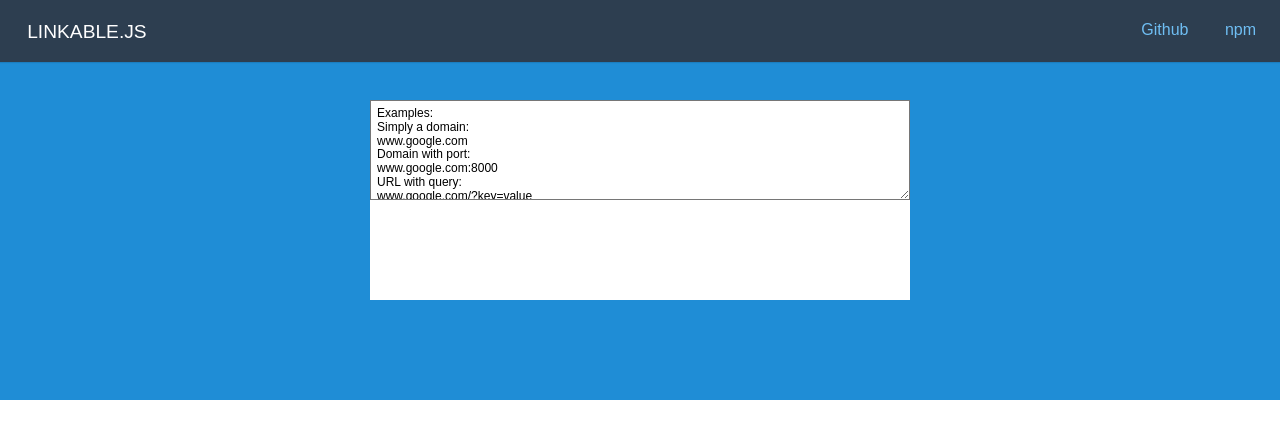
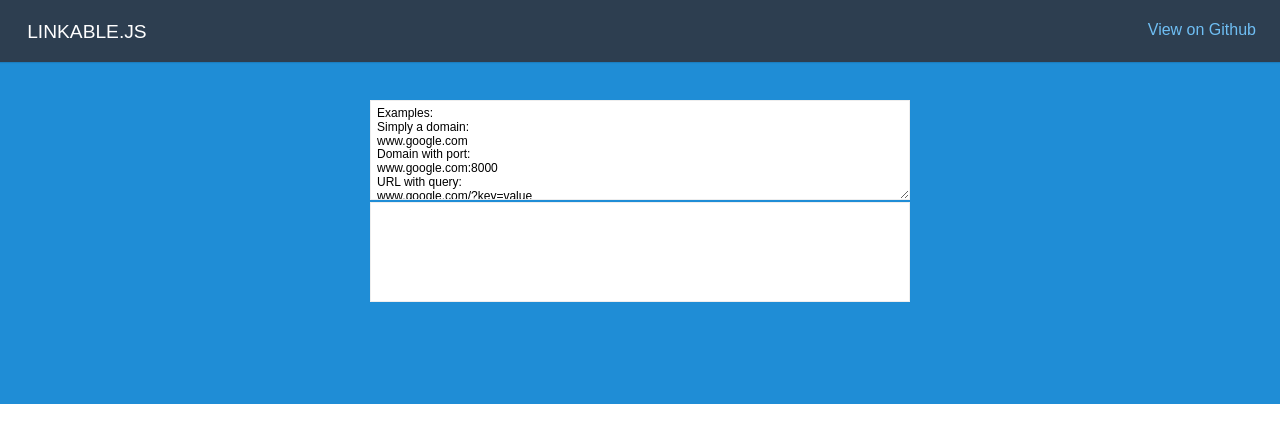
Before and after one commit to meyt/linkable.js, a website with bundled scripts: page demo/index.html in a window 1280 px wide. Built offline with nearby package versions, Linux system fonts and the light colour scheme.

Commit message:
Update demo

```diff
--- a/demo/index.html
+++ b/demo/index.html
@@ -19,12 +19,7 @@
       <ul class="pure-menu-list">
         <li class="pure-menu-item">
           <a href="https://github.com/meyt/linkable.js" class="pure-menu-link">
-            Github
-          </a>
-        </li>
-        <li class="pure-menu-item">
-          <a href="https://www.npmjs.com/package/linkable-js" class="pure-menu-link">
-            npm
+            View on Github
           </a>
         </li>
       </ul>
--- a/demo/style.css
+++ b/demo/style.css
@@ -285,4 +285,6 @@ a.pure-button-primary {
   font-size: 12px;
   font-family: sans-serif;
   padding: 6px;
+  border: solid 1px #eee;
+  margin-bottom: 2px;
 }
```
